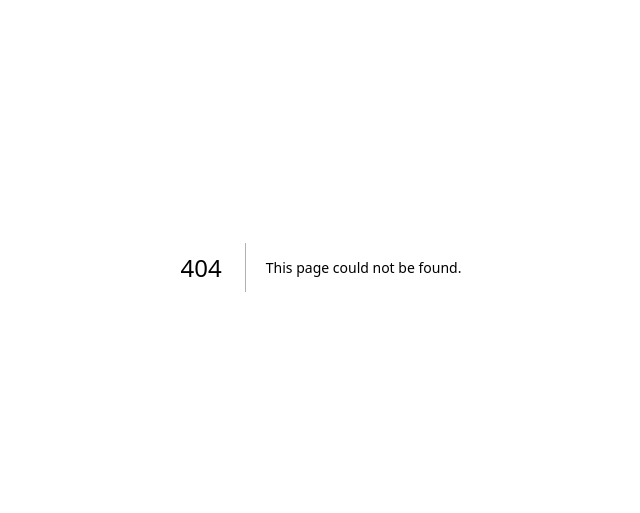
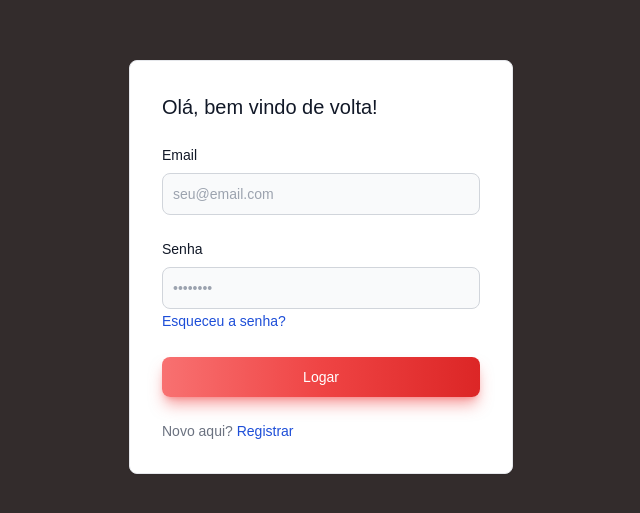
Before and after one commit to JuniorBandeira7/Sistema-de-loja-de-lanches-nextjs, a Next.js app: page /login in a window 1280 px wide. Before the commit this address had no page. Shown: the part 133-646 px from the top of the page, without its empty margins (319-959 px from the left). Built offline with nearby package versions, Linux system fonts and the light colour scheme.

Commit message:
Login front-end

```diff
--- /dev/null
+++ b/src/app/components/Button.tsx
@@ -0,0 +1,20 @@
+import React from 'react'
+
+interface ButtonProps {
+    onClick?: () => void
+    children: React.ReactNode
+    className?: string
+}
+
+const Button: React.FC<ButtonProps> = ({ onClick, children, className}) => {
+    return (
+        <button
+            onClick={onClick}
+            className={`text-white bg-gradient-to-r from-red-400 via-red-500 to-red-600 hover:bg-gradient-to-br focus:ring-4 focus:outline-none focus:ring-red-300 dark:focus:ring-red-800 shadow-lg shadow-red-500/50 dark:shadow-lg dark:shadow-red-800/80 font-medium rounded-lg text-sm px-5 py-2.5 text-center me-2 mb-2 ${className}`}
+        >
+            {children}
+        </button>
+    )
+}
+
+export default Button
--- a/src/app/globals.css
+++ b/src/app/globals.css
@@ -18,6 +18,7 @@ body {
   color: var(--foreground);
   background: var(--background);
   font-family: Arial, Helvetica, sans-serif;
+  background-color: #332C2C;
 }
 
 @layer utilities {
--- /dev/null
+++ b/src/app/login/page.tsx
@@ -0,0 +1,29 @@
+import Button from "../components/Button";
+import Link from 'next/link';
+
+export default function Login() {
+  return (
+    <div className="flex items-center justify-center h-screen">
+        <div className="w-full max-w-sm p-4 bg-white border border-gray-200 rounded-lg shadow-sm sm:p-6 md:p-8 dark:bg-gray-800 dark:border-gray-700">
+            <form className="space-y-6" action="#">
+                <h5 className="text-xl font-medium text-gray-900 dark:text-white">Olá, bem vindo de volta!</h5>
+                <div>
+                    <label htmlFor="email" className="block mb-2 text-sm font-medium text-gray-900 dark:text-white">Email</label>
+                    <input type="email" name="email" id="email" className="bg-gray-50 border border-gray-300 text-gray-900 text-sm rounded-lg focus:ring-blue-500 focus:border-blue-500 block w-full p-2.5 dark:bg-gray-600 dark:border-gray-500 dark:placeholder-gray-400 dark:text-white" placeholder="seu@email.com" required />
+                </div>
+                <div>
+                    <label htmlFor="password" className="block mb-2 text-sm font-medium text-gray-900 dark:text-white">Senha</label>
+                    <input type="password" name="password" id="password" placeholder="••••••••" className="bg-gray-50 border border-gray-300 text-gray-900 text-sm rounded-lg focus:ring-blue-500 focus:border-blue-500 block w-full p-2.5 dark:bg-gray-600 dark:border-gray-500 dark:placeholder-gray-400 dark:text-white" required />
+                </div>
+                    <a href="#" className="ms-auto text-sm text-blue-700 hover:underline dark:text-blue-500">Esqueceu a senha?</a>
+                <Button className="w-full">
+                    Logar
+                </Button>
+                <div className="text-sm font-medium text-gray-500 dark:text-gray-300">
+                    Novo aqui? <a href="#" className="text-blue-700 hover:underline dark:text-blue-500">Registrar</a>
+                </div>
+            </form>
+        </div>
+    </div>
+  )
+}
```
